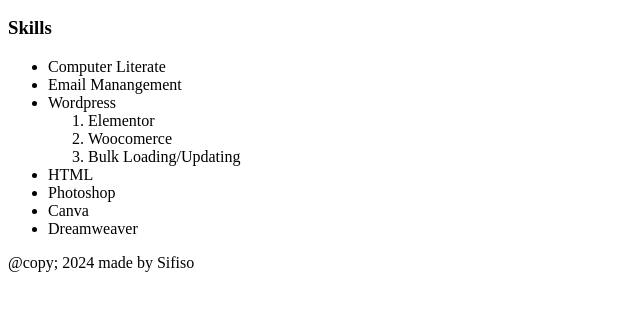
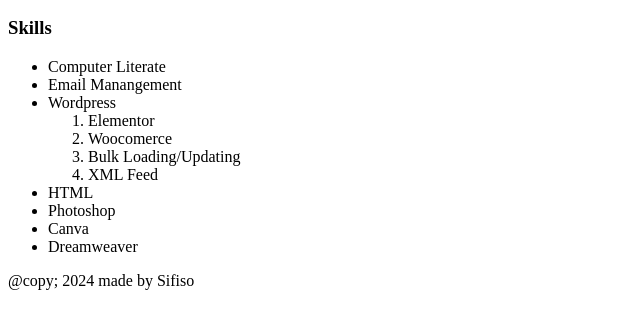
Before and after one commit to Sifisodev/portfolio, a plain HTML site: page index.html in a window 1280 px wide. Shown: the part 110-438 px from the top of the page, without its empty margins (0-640 px from the left). Drawn offline with Linux system fonts and the light colour scheme.

Commit message:
Update index.html

```diff
--- a/index.html
+++ b/index.html
@@ -16,6 +16,7 @@
             <li>Elementor</li>
             <li>Woocomerce</li>
             <li>Bulk Loading/Updating</li>
+            <li>XML Feed</li>
         </ol></li>
         <li>HTML</li>
         <li>Photoshop</li>
```
